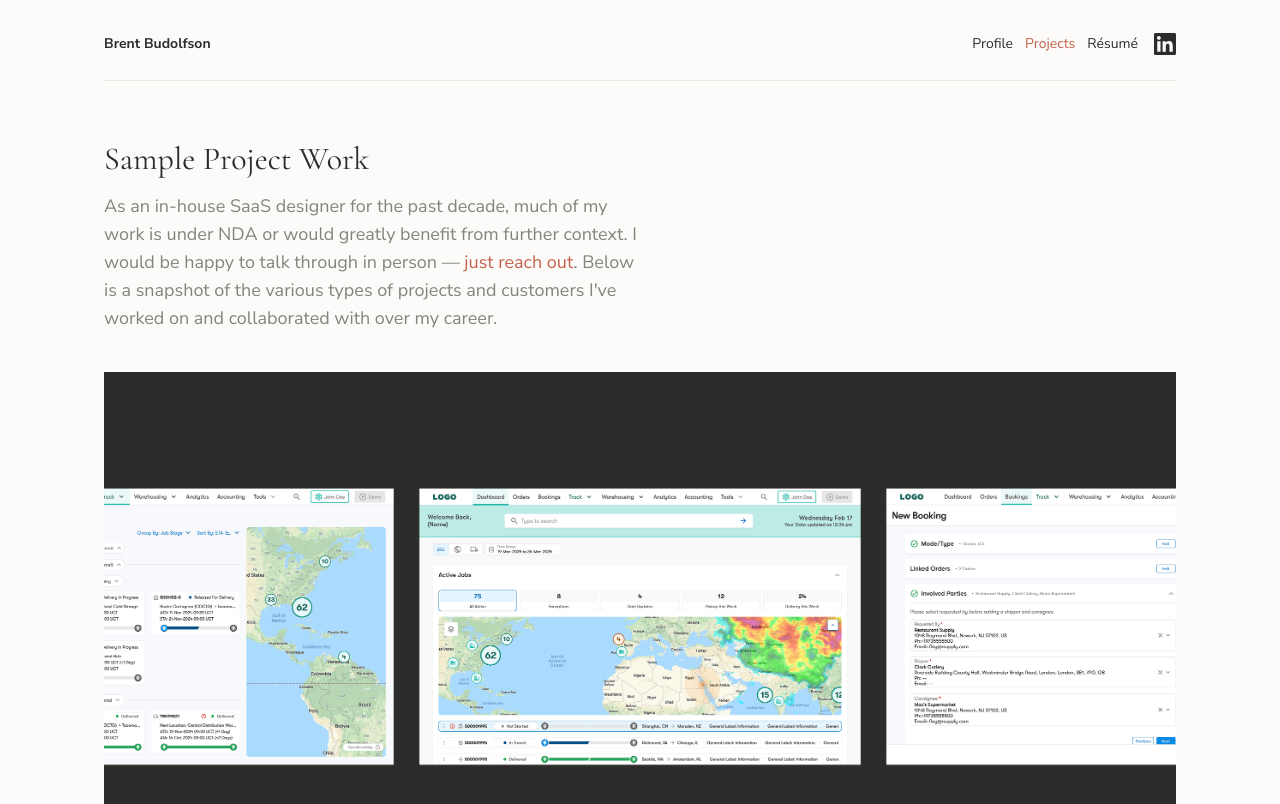
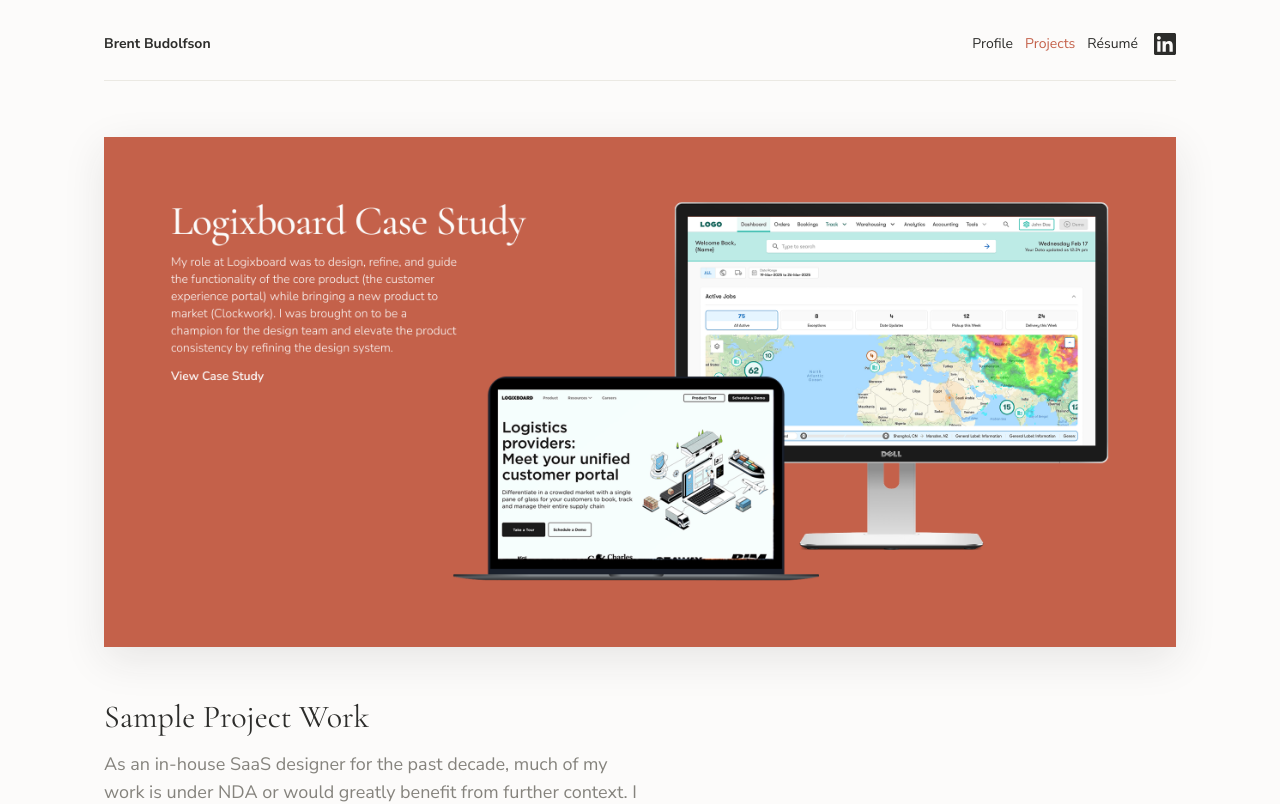
Before and after one commit to bbudolfson/Portfolio-Site, a Next.js app: page /projects in a window 1280 px wide. Shown: the top 804 px of the page. Built offline with nearby package versions, Linux system fonts and the light colour scheme.

Commit message:
case study banner

```diff
--- a/src/app/globals.css
+++ b/src/app/globals.css
@@ -460,6 +460,39 @@
 
 .clientLogo--compact {
   height: clamp(16px, 1.45vw, 24px);
+}
+
+.projectsCaseStudyBanner {
+  margin: 0 0 clamp(28px, 4vw, 48px);
+  width: 100%;
+  min-width: 0;
+}
+
+.projectsCaseStudyBannerLink {
+  display: block;
+  border-radius: 0;
+  overflow: hidden;
+  line-height: 0;
+  text-decoration: none;
+  color: inherit;
+  box-shadow: 0 12px 40px rgba(44, 44, 42, 0.1);
+  transition: box-shadow 180ms ease, transform 180ms ease;
+}
+
+.projectsCaseStudyBannerLink:hover {
+  box-shadow: 0 16px 48px rgba(44, 44, 42, 0.14);
+}
+
+.projectsCaseStudyBannerLink:focus-visible {
+  outline: 2px solid var(--color-accent2);
+  outline-offset: 4px;
+}
+
+.projectsCaseStudyBannerImage {
+  width: 100%;
+  height: auto;
+  display: block;
+  vertical-align: top;
 }
 
 .projectsIndexHeading {
--- a/src/app/projects/page.tsx
+++ b/src/app/projects/page.tsx
@@ -1,6 +1,9 @@
 import Link from "next/link";
 
 import { SiteHeader } from "../../components/SiteHeader";
+
+const logixboardCaseStudyDeckUrl =
+  "https://www.figma.com/deck/wWZslVk5spQ6jFzsxUTet4/Clockwork-Case-Study?node-id=1-82&viewport=-16189%2C-745%2C0.53&t=XwtkhXHHlwRUHwtA-1&scaling=min-zoom&content-scaling=fixed&page-id=0%3A1";
 
 type WorkSampleColumn = {
   id: string;
@@ -349,6 +352,26 @@
     <main className="container pageShell">
       <SiteHeader active="projects" />
 
+      <section className="projectsCaseStudyBanner" aria-label="Logixboard case study">
+        <a
+          href={logixboardCaseStudyDeckUrl}
+          target="_blank"
+          rel="noopener noreferrer"
+          className="projectsCaseStudyBannerLink"
+          aria-label="View Logixboard case study (opens Figma deck in a new tab)"
+        >
+          <img
+            src="/images/projects/logixboard-case-study-banner.png?v=2"
+            alt="Logixboard case study banner: logistics portal mockups and View case study call to action."
+            width={2498}
+            height={1188}
+            className="projectsCaseStudyBannerImage"
+            decoding="async"
+            fetchPriority="high"
+          />
+        </a>
+      </section>
+
       <h1 className="projectsIndexHeading">Sample Project Work</h1>
 
       <p className="projectsIntroLarge">
```
Also changed, not shown: public/images/projects/logixboard-case-study-banner.png (added).
